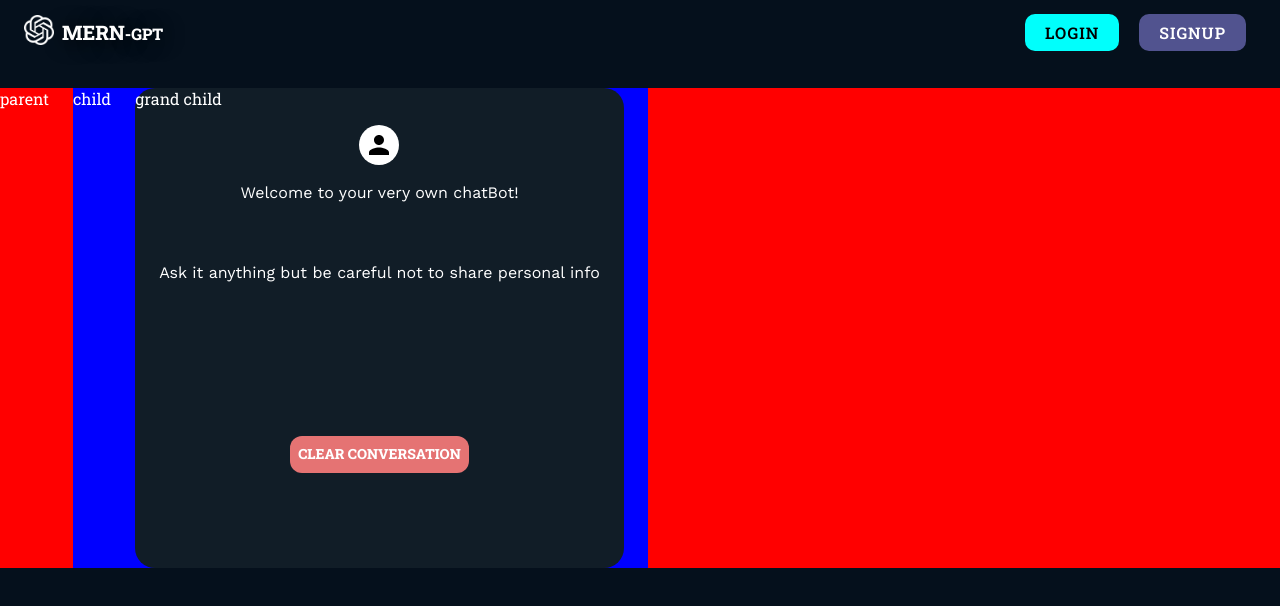
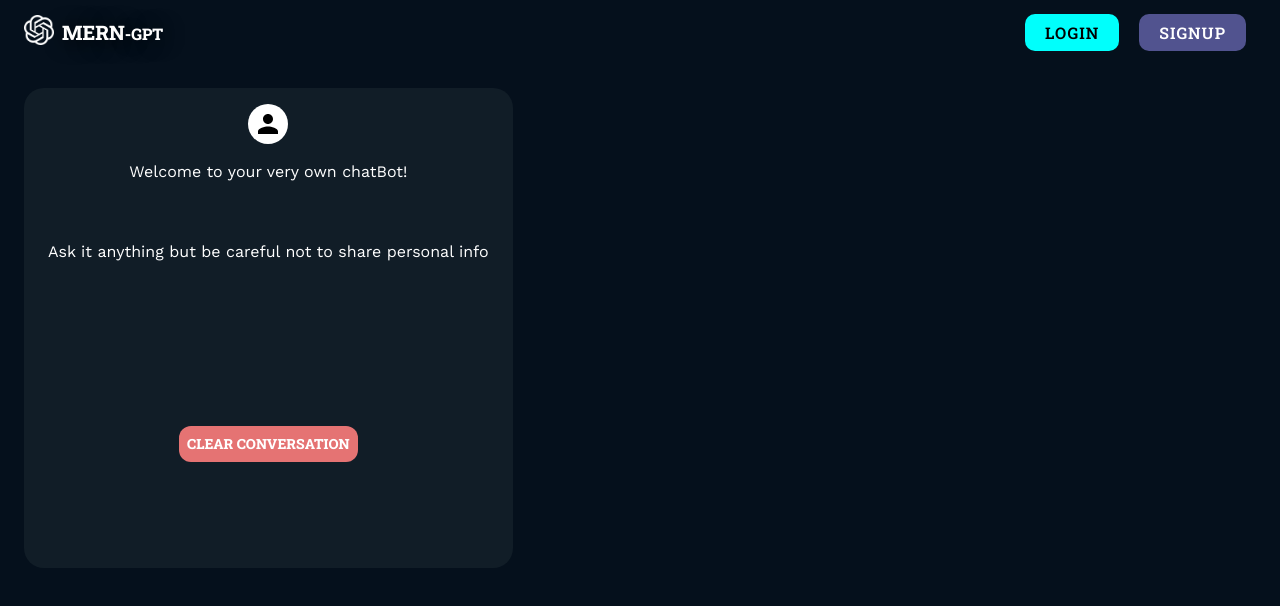
Before and after one commit to ctelfair20/ChatGPT_Clone, a React (Vite) app in the folder Frontend/: page /chats in a window 1280 px wide. Shown: the top 606 px of the page. Built offline with nearby package versions, Linux system fonts and the light colour scheme; no server answers.

Commit message:
removed colors

```diff
--- a/Frontend/src/pages/Chats.tsx
+++ b/Frontend/src/pages/Chats.tsx
@@ -6,11 +6,9 @@ const Chats = () => {
   const auth = useAuthContext();
 
   return (
-    <Box sx={{ display: "flex", width: "100%", height: "100%", mt: 3, gap: 3, background: "red" }}>parent
-      <Box sx={{ display: { md: "flex", xs: "none", sm: "none" }, background: "blue" }}>
-        child
+    <Box sx={{ display: "flex", width: "100%", height: "100%", mt: 3, gap: 3 }}>
+      <Box sx={{ display: { md: "flex", xs: "none", sm: "none" } }}>
         <Box sx={{ display: "flex", width: "100%", height: "60vh", bgcolor: "rgb(17,29,39)", borderRadius: 5, flexDirection: "column", mx: 3 }}>
-          grand child
           <Avatar sx={{ mx: "auto", my: 2, bgcolor: "white", color: "black", fontWeight: 700, }}
           >
             {auth?.user?.name[0]}
```
